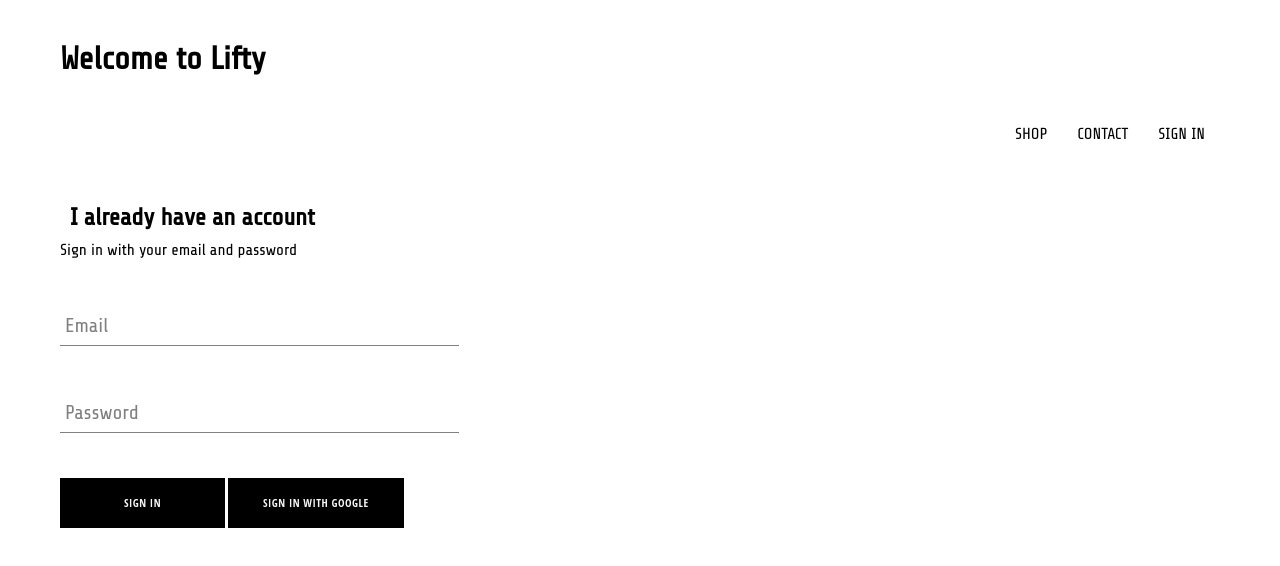
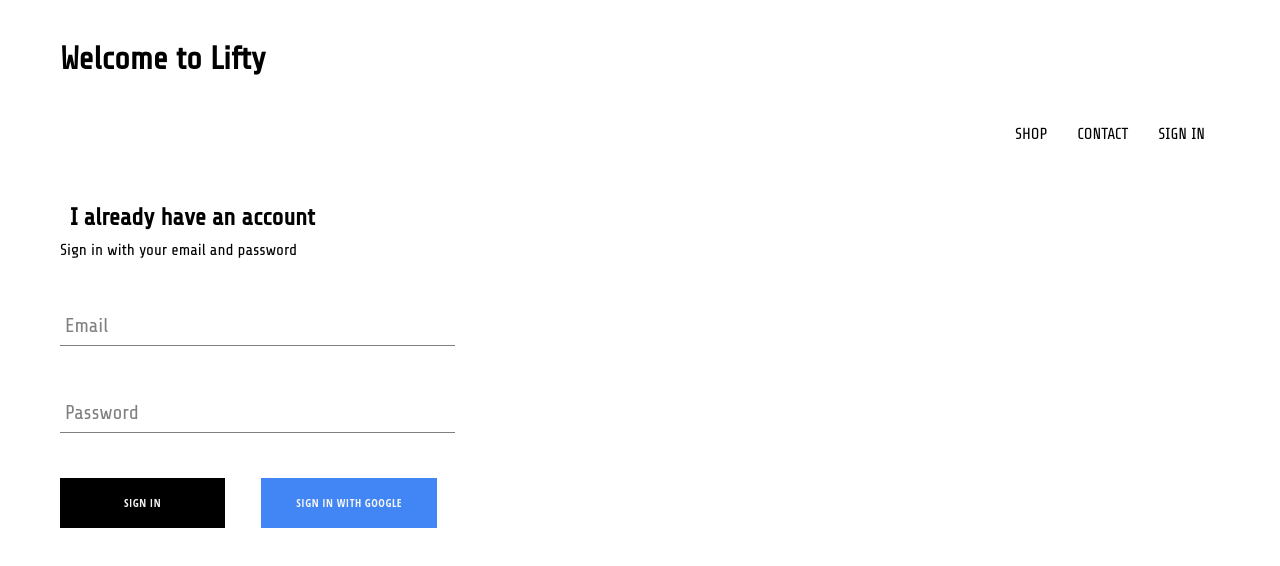
Before and after one commit to hristakiev1/shoplift, a React (Create React App) app: page /signin in a window 1280 px wide. Shown: the top 566 px of the page. Built offline with nearby package versions, Linux system fonts and the light colour scheme; no server answers; some icons are missing.

Commit message:
decorated Google Sign In button

```diff
--- a/src/App.css
+++ b/src/App.css
@@ -7,3 +7,7 @@
   text-decoration: none;
   color: black;
 }
+
+/* * {
+  box-sizing: border-box;
+} */
--- a/src/components/Sign-in-and-Sign-Up/Sign-In/sign-in.component.jsx
+++ b/src/components/Sign-in-and-Sign-Up/Sign-In/sign-in.component.jsx
@@ -47,9 +47,9 @@
             value={this.state.password}
             required
           />
-          <div className="button">
+          <div className="buttons">
             <CustomButton type="submit">Sign In</CustomButton>
-            <CustomButton onClick={signInWithGoodle}>
+            <CustomButton isGoogleSignIn onClick={signInWithGoodle}>
               Sign In with Google
             </CustomButton>
           </div>
--- a/src/components/Sign-in-and-Sign-Up/Sign-In/sign-in.style.scss
+++ b/src/components/Sign-in-and-Sign-Up/Sign-In/sign-in.style.scss
@@ -1,5 +1,5 @@
 .sign-in {
-  width: 30vw;
+  width: 380px;
   display: flex;
   flex-direction: column;
 
@@ -7,8 +7,8 @@
     margin: 10px;
   }
 
-  .button {
+  .buttons {
     display: flex;
-    flex-direction: row;
+    justify-content: space-between;
   }
 }
--- a/src/components/custom-button/button.component.jsx
+++ b/src/components/custom-button/button.component.jsx
@@ -1,9 +1,12 @@
 import React from "react";
 import "./button.style.scss";
 
-const CustomButton = ({ children, ...otherProps }) => {
+const CustomButton = ({ children, isGoogleSignIn, ...otherProps }) => {
   return (
-    <button className="custom-button" {...otherProps}>
+    <button
+      className={`${isGoogleSignIn ? "google-sign-in" : ""} custom-button`}
+      {...otherProps}
+    >
       {children}
     </button>
   );
--- a/src/components/custom-button/button.style.scss
+++ b/src/components/custom-button/button.style.scss
@@ -20,4 +20,13 @@
     color: black;
     border: 1px solid black;
   }
+
+  &.google-sign-in {
+    background-color: #4285f4;
+    &:hover {
+      background-color: #176bef;
+      color: white;
+      border: none;
+    }
+  }
 }
```
